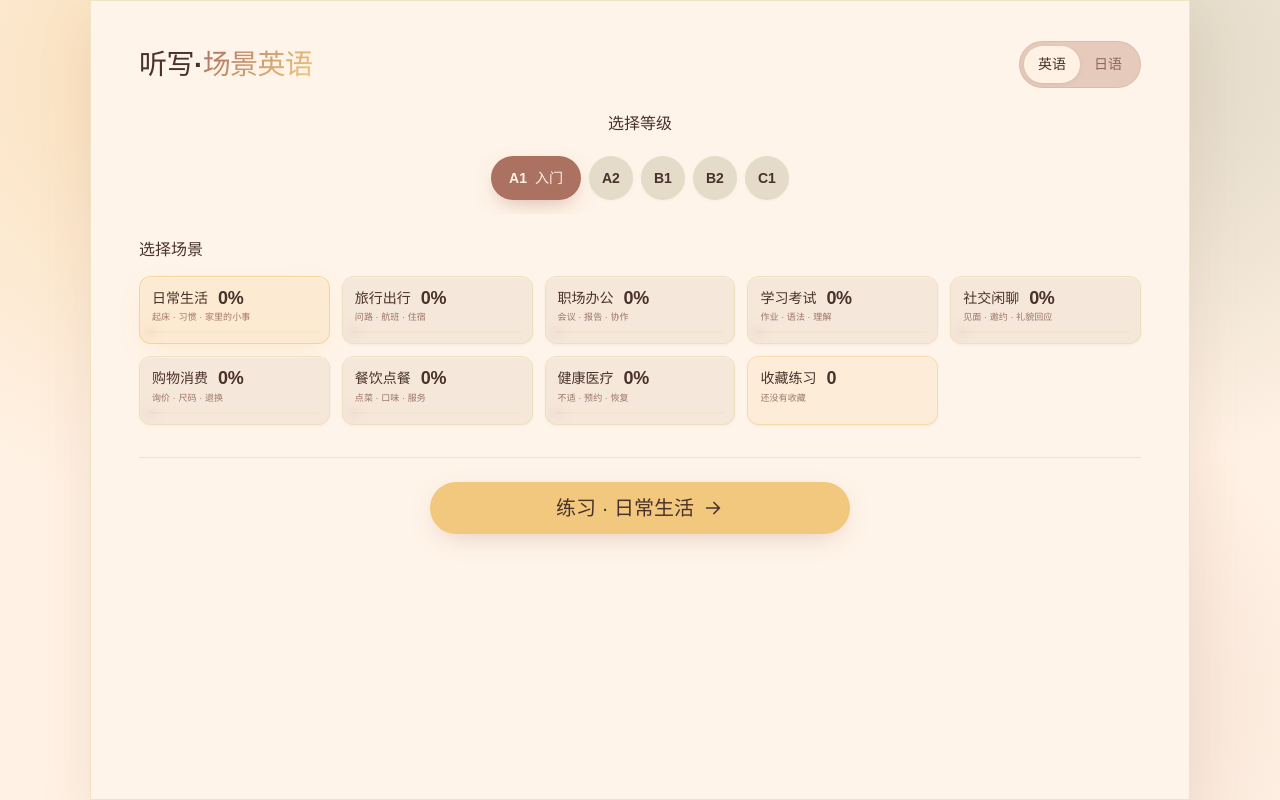
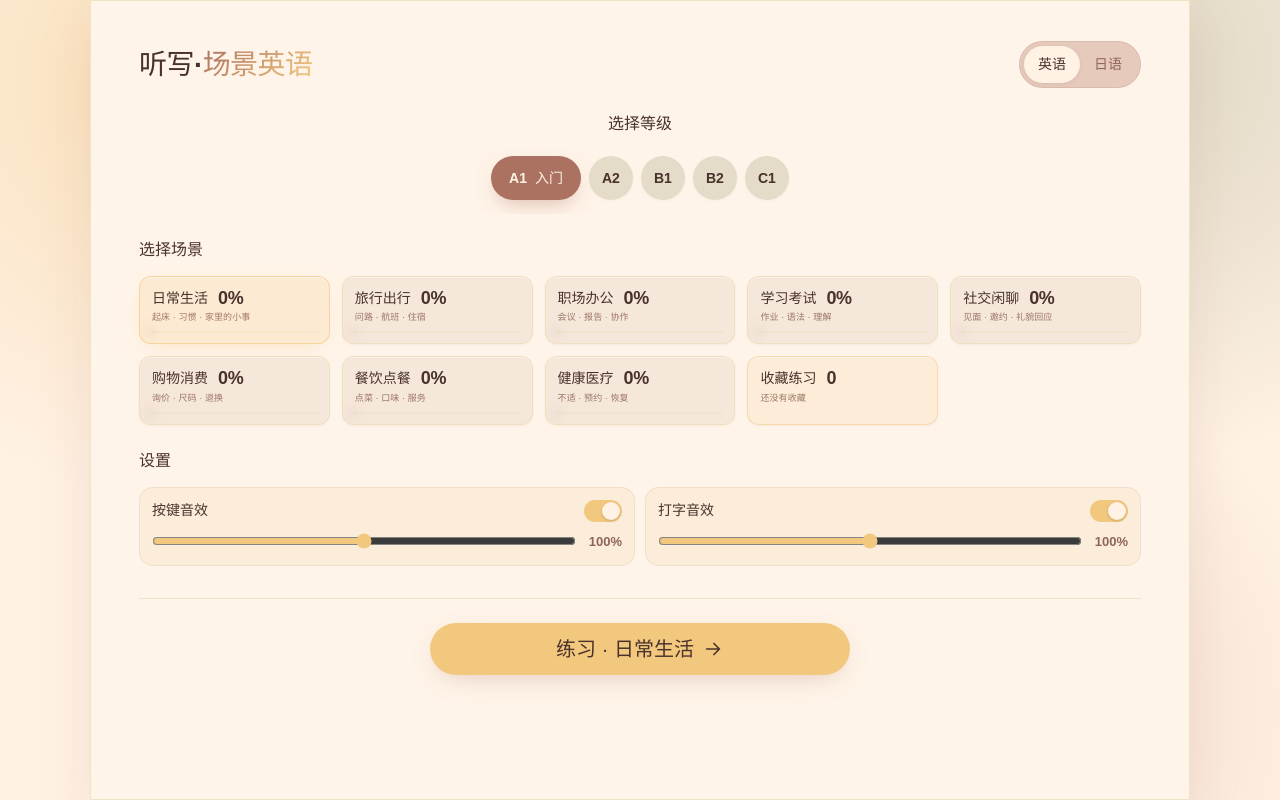
Before and after one commit to 726194dd/SentenceLab, a React (Vite) app: page / in a window 1280 px wide. Built offline with nearby package versions, Linux system fonts and the light colour scheme; no server answers; a small style sheet from the web is missing.

Commit message:
增加音量设置开关

```diff
--- a/src/components/Home.tsx
+++ b/src/components/Home.tsx
@@ -1,5 +1,6 @@
-import { useState, type CSSProperties } from "react";
+import { useEffect, useState, type CSSProperties } from "react";
 import { brandTargetLabel, levelsFor, SCENARIOS, scenarioLabel } from "../data/catalog";
+import { loadSettings, saveSettings, subscribeSettings, FX_VOLUME_MID, type AppSettings } from "../lib/settings";
 import { IconArrowRight } from "./Icons";
 import type { LanguageId, Level, Scenario } from "../types";
 
@@ -47,9 +48,12 @@ export function Home({
   onStartFavorites,
 }: HomeProps) {
   const [useFavorites, setUseFavorites] = useState(false);
+  const [settings, setSettings] = useState<AppSettings>(() => loadSettings());
   const canStart = useFavorites ? favoriteCount > 0 : poolCount > 0;
   const startLabel = useFavorites ? "练习收藏" : `练习 · ${scenarioLabel(scenario)}`;
   const levelItems = levelsFor(language);
+
+  useEffect(() => subscribeSettings(setSettings), []);
 
   return (
     <div className="app-shell home" inert={locked || undefined}>
@@ -145,6 +149,73 @@ export function Home({
         </div>
       </section>
 
+      <section className="home-section home-settings">
+        <h2>设置</h2>
+        <div className="home-settings-grid">
+          <div className={`home-setting-card ${settings.clickFx ? "" : "is-off"}`}>
+            <div className="home-setting-head">
+              <span className="home-setting-title">按键音效</span>
+              <label className="home-setting toggle">
+                <span className="switch">
+                  <input
+                    type="checkbox"
+                    checked={settings.clickFx}
+                    onChange={(event) => saveSettings({ clickFx: event.target.checked })}
+                  />
+                  <span className="switch-ui" aria-hidden />
+                </span>
+              </label>
+            </div>
+            <label className="home-setting-volume">
+              <span className="sr-only">按键音效音量</span>
+              <input
+                type="range"
+                min={0}
+                max={100}
+                step={5}
+                value={settings.clickFxVolume}
+                disabled={locked || !settings.clickFx}
+                onChange={(event) => saveSettings({ clickFxVolume: Number(event.target.value) })}
+              />
+              <span className="home-setting-volume-value">
+                {Math.round((settings.clickFxVolume / FX_VOLUME_MID) * 100)}%
+              </span>
+            </label>
+          </div>
+
+          <div className={`home-setting-card ${settings.typeFx ? "" : "is-off"}`}>
+            <div className="home-setting-head">
+              <span className="home-setting-title">打字音效</span>
+              <label className="home-setting toggle">
+                <span className="switch">
+                  <input
+                    type="checkbox"
+                    checked={settings.typeFx}
+                    onChange={(event) => saveSettings({ typeFx: event.target.checked })}
+                  />
+                  <span className="switch-ui" aria-hidden />
+                </span>
+              </label>
+            </div>
+            <label className="home-setting-volume">
+              <span className="sr-only">打字音效音量</span>
+              <input
+                type="range"
+                min={0}
+                max={100}
+                step={5}
+                value={settings.typeFxVolume}
+                disabled={locked || !settings.typeFx}
+                onChange={(event) => saveSettings({ typeFxVolume: Number(event.target.value) })}
+              />
+              <span className="home-setting-volume-value">
+                {Math.round((settings.typeFxVolume / FX_VOLUME_MID) * 100)}%
+              </span>
+            </label>
+          </div>
+        </div>
+      </section>
+
       <div className="start-row">
         <button
           type="button"
--- a/src/index.css
+++ b/src/index.css
@@ -185,6 +185,74 @@ h3 {
   color: var(--ink);
 }
 
+.home-settings-grid {
+  display: grid;
+  grid-template-columns: repeat(2, minmax(0, 1fr));
+  gap: 10px;
+}
+
+.home-setting-card {
+  display: flex;
+  flex-direction: column;
+  gap: 10px;
+  padding: 12px 12px 14px;
+  border-radius: 14px;
+  background: color-mix(in srgb, var(--paper) 82%, var(--sand) 18%);
+  border: 1px solid color-mix(in srgb, var(--clay) 12%, transparent);
+}
+
+.home-setting-card.is-off {
+  opacity: 0.72;
+}
+
+.home-setting-head {
+  display: flex;
+  align-items: center;
+  justify-content: space-between;
+  gap: 10px;
+}
+
+.home-setting-title {
+  font-size: 14px;
+  font-weight: 600;
+  color: var(--ink);
+}
+
+.home-setting.toggle {
+  margin-left: 0;
+  padding: 0;
+  background: transparent;
+  border: 0;
+}
+
+.home-setting-volume {
+  display: grid;
+  grid-template-columns: minmax(0, 1fr) auto;
+  align-items: center;
+  gap: 10px;
+}
+
+.home-setting-volume input[type="range"] {
+  width: 100%;
+  margin: 0;
+  accent-color: var(--honey);
+  cursor: pointer;
+}
+
+.home-setting-volume input[type="range"]:disabled {
+  cursor: not-allowed;
+  opacity: 0.45;
+}
+
+.home-setting-volume-value {
+  min-width: 2.8em;
+  font-size: 13px;
+  font-weight: 600;
+  color: var(--muted);
+  text-align: right;
+  font-variant-numeric: tabular-nums;
+}
+
 .brand-kicker {
   letter-spacing: 0.16em;
   text-transform: uppercase;
@@ -1484,6 +1552,10 @@ h3 {
     border-radius: 0;
   }
 
+  .home-settings-grid {
+    grid-template-columns: 1fr;
+  }
+
   .scene-grid {
     grid-template-columns: repeat(auto-fill, minmax(150px, 1fr));
     gap: 10px;
--- a/src/lib/fx.ts
+++ b/src/lib/fx.ts
@@ -1,4 +1,5 @@
 import { hushSpeech } from "./speech";
+import { clickFxVolumeScale, isClickFxEnabled, isTypeFxEnabled, typeFxVolumeScale } from "./settings";
 import type { LanguageId } from "../types";
 import nextUrl from "../assets/sfx/next02.wav";
 import rightUrl from "../assets/sfx/right01.wav";
@@ -274,13 +275,25 @@ function playUiChirp(opts: UiChirpOptions, hush = false): void {
 }
 
 export function playClickFx(): void {
+  if (!isClickFxEnabled()) return;
+  const volume = clickFxVolumeScale();
+  if (volume <= 0) return;
   const now = performance.now();
   if (now - lastClickFxAt < 36) return;
   lastClickFxAt = now;
-  playUiChirp({ start: 700, end: 920, peak: 0.075, duration: 0.042, playbackRate: 1.48 });
+  playUiChirp({
+    start: 700,
+    end: 920,
+    peak: 0.075 * volume,
+    duration: 0.042,
+    playbackRate: 1.48,
+  });
 }
 
 export function playLangSwitchFx(lang: LanguageId): void {
+  if (!isClickFxEnabled()) return;
+  const volume = clickFxVolumeScale();
+  if (volume <= 0) return;
   const now = performance.now();
   if (now - lastClickFxAt < 36) return;
   lastClickFxAt = now;
@@ -288,7 +301,7 @@ export function playLangSwitchFx(lang: LanguageId): void {
     {
       start: lang === "ja" ? 620 : 760,
       end: lang === "ja" ? 880 : 980,
-      peak: 0.11,
+      peak: 0.11 * volume,
       duration: 0.055,
       playbackRate: lang === "ja" ? 1.35 : 1.55,
     },
@@ -320,7 +333,7 @@ export function armButtonClickFx(): void {
   );
 }
 
-function playTypeOscillator(audio: AudioContext): void {
+function playTypeOscillator(audio: AudioContext, volume: number): void {
   const now = performance.now();
   if (now - lastTypeAt < 24) return;
   lastTypeAt = now;
@@ -329,7 +342,7 @@ function playTypeOscillator(audio: AudioContext): void {
   const gain = audio.createGain();
   gain.connect(audio.destination);
   gain.gain.setValueAtTime(0.0001, t);
-  gain.gain.exponentialRampToValueAtTime(0.231, t + 0.002);
+  gain.gain.exponentialRampToValueAtTime(0.231 * volume, t + 0.002);
   gain.gain.exponentialRampToValueAtTime(0.0001, t + 0.04);
 
   const osc = audio.createOscillator();
@@ -342,10 +355,13 @@ function playTypeOscillator(audio: AudioContext): void {
 }
 
 export function playTypeFx(): void {
+  if (!isTypeFxEnabled()) return;
+  const volume = typeFxVolumeScale();
+  if (volume <= 0) return;
   const audio = audioContext();
   if (audio?.state === "running") {
     try {
-      playTypeOscillator(audio);
+      playTypeOscillator(audio, volume);
       return;
     } catch {
       // fall through to html fallback
@@ -356,7 +372,7 @@ export function playTypeFx(): void {
     const el = new Audio(nextUrl);
     el.preload = "auto";
     el.setAttribute("playsinline", "true");
-    el.volume = 0.14;
+    el.volume = 0.14 * volume;
     el.playbackRate = 2.6;
     void el.play().catch(() => undefined);
     void resumeAudio();
--- /dev/null
+++ b/src/lib/settings.ts
@@ -0,0 +1,97 @@
+export interface AppSettings {
+  clickFx: boolean;
+  typeFx: boolean;
+  clickFxVolume: number;
+  typeFxVolume: number;
+}
+
+const KEY = "sentence-lab.settings";
+
+/** Slider value that matches the original maximum loudness (100% scale). */
+export const FX_VOLUME_MID = 50;
+
+function clampVolume(value: unknown, fallback = FX_VOLUME_MID): number {
+  const n = Number(value);
+  if (!Number.isFinite(n)) return fallback;
+  return Math.max(0, Math.min(100, Math.round(n)));
+}
+
+const defaults = (): AppSettings => ({
+  clickFx: true,
+  typeFx: true,
+  clickFxVolume: FX_VOLUME_MID,
+  typeFxVolume: FX_VOLUME_MID,
+});
+
+let cache: AppSettings | null = null;
+const listeners = new Set<(settings: AppSettings) => void>();
+
+function normalizeStoredVolume(value: unknown): number {
+  const n = clampVolume(value, FX_VOLUME_MID);
+  // Earlier builds used slider 100 as full loudness; now 50 is full loudness.
+  if (n === 100) return FX_VOLUME_MID;
+  return n;
+}
+
+export function loadSettings(): AppSettings {
+  if (cache) return cache;
+  try {
+    const raw = localStorage.getItem(KEY);
+    if (raw) {
+      const parsed = JSON.parse(raw) as Partial<AppSettings>;
+      cache = {
+        clickFx: parsed.clickFx !== false,
+        typeFx: parsed.typeFx !== false,
+        clickFxVolume: normalizeStoredVolume(parsed.clickFxVolume),
+        typeFxVolume: normalizeStoredVolume(parsed.typeFxVolume),
+      };
+      return cache;
+    }
+  } catch {
+    // ignore corrupt storage
+  }
+  cache = defaults();
+  return cache;
+}
+
+export function saveSettings(patch: Partial<AppSettings>): AppSettings {
+  const current = loadSettings();
+  const next: AppSettings = {
+    ...current,
+    ...patch,
+    clickFxVolume: patch.clickFxVolume === undefined ? current.clickFxVolume : clampVolume(patch.clickFxVolume),
+    typeFxVolume: patch.typeFxVolume === undefined ? current.typeFxVolume : clampVolume(patch.typeFxVolume),
+  };
+  cache = next;
+  localStorage.setItem(KEY, JSON.stringify(next));
+  listeners.forEach((listener) => listener(next));
+  return next;
+}
+
+export function isClickFxEnabled(): boolean {
+  return loadSettings().clickFx;
+}
+
+export function isTypeFxEnabled(): boolean {
+  return loadSettings().typeFx;
+}
+
+export function fxVolumeScale(slider: number): number {
+  return Math.max(0, slider / FX_VOLUME_MID);
+}
+
+export function clickFxVolumeScale(): number {
+  return fxVolumeScale(loadSettings().clickFxVolume);
+}
+
+export function typeFxVolumeScale(): number {
+  return fxVolumeScale(loadSettings().typeFxVolume);
+}
+
+export function subscribeSettings(listener: (settings: AppSettings) => void): () => void {
+  listeners.add(listener);
+  listener(loadSettings());
+  return () => {
+    listeners.delete(listener);
+  };
+}
```
